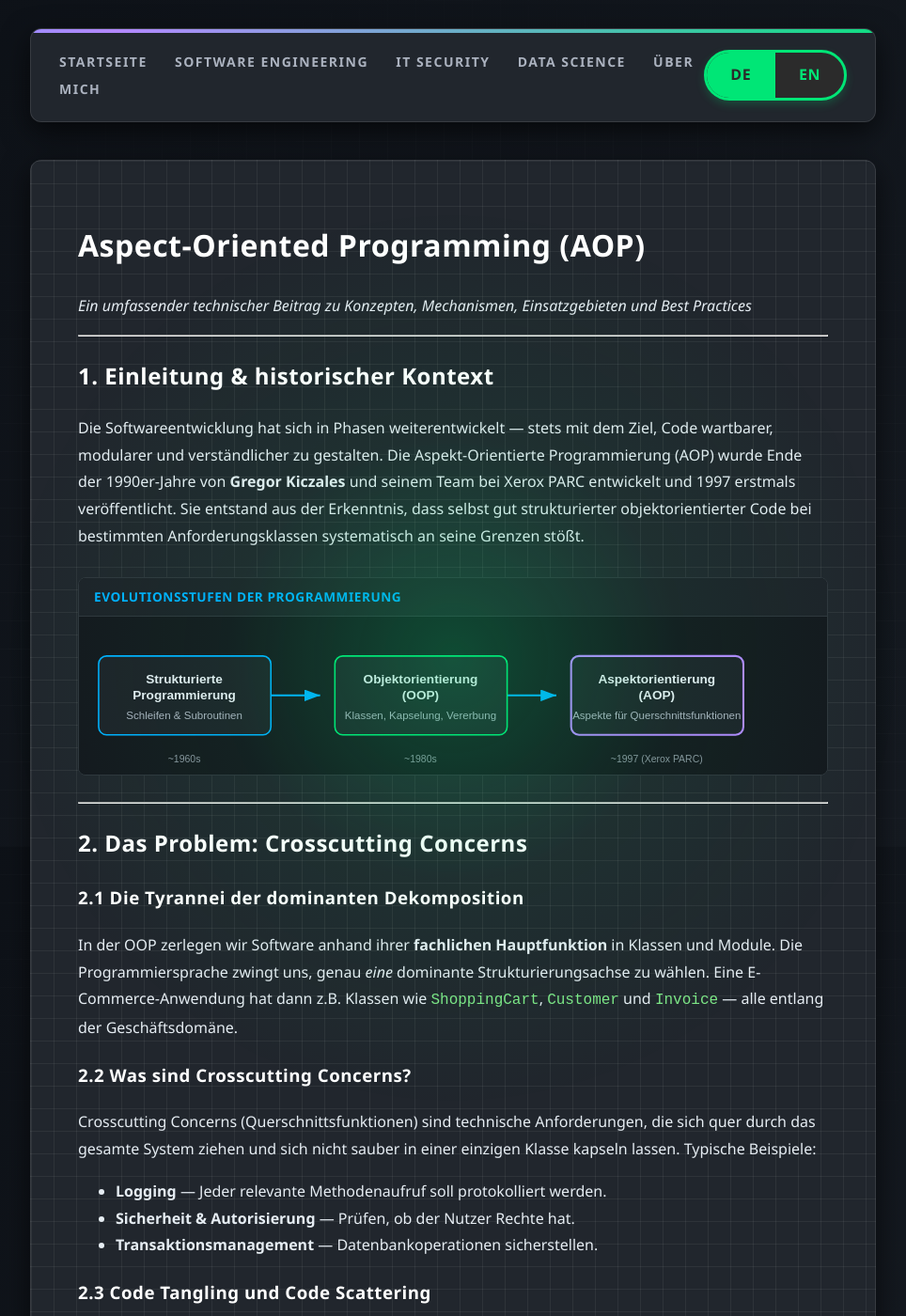
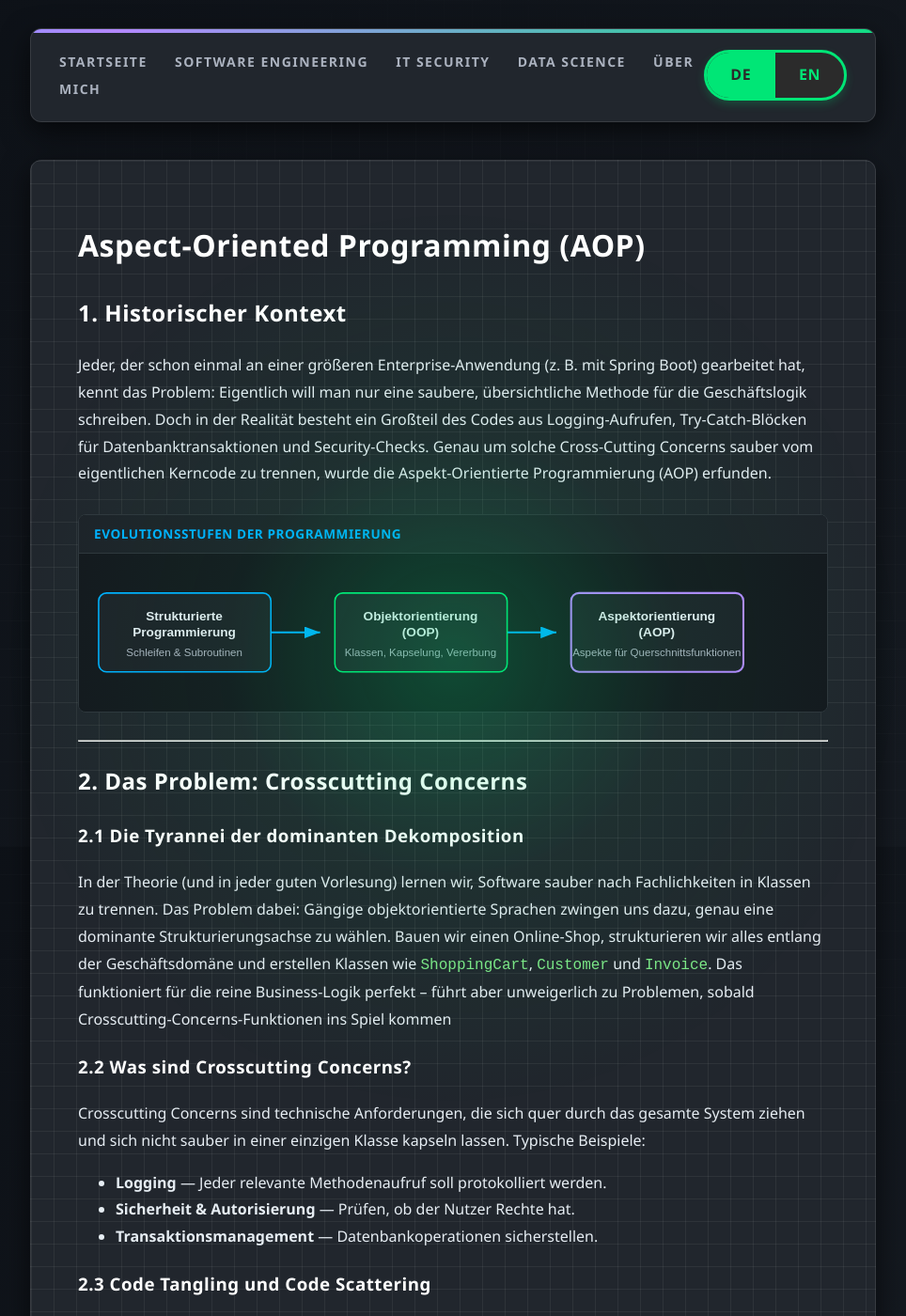
Before and after one commit to AntonRfl/AntonRfl.github.io, a Jekyll site: the page built from _posts/2026-03-24-aop-aspect-oriented-programming.md, in a window 1280 px wide and 1400 px high. Shown: the whole window at 94% size, without its empty margins (158-1122 px from the left). Built offline with Jekyll 4.4.1, drawn with Linux system fonts in a browser that asks for light colours; some of the changed text lies outside the part shown.

Commit message:
Refactor AOP article for clarity and structure

```diff
--- a/_posts/2026-03-24-aop-aspect-oriented-programming.md
+++ b/_posts/2026-03-24-aop-aspect-oriented-programming.md
@@ -93,13 +93,8 @@ lang: de
 
 # Aspect-Oriented Programming (AOP)
 
-*Ein umfassender technischer Beitrag zu Konzepten, Mechanismen, Einsatzgebieten und Best Practices*
-
----
-
-## 1. Einleitung & historischer Kontext
-
-Die Softwareentwicklung hat sich in Phasen weiterentwickelt — stets mit dem Ziel, Code wartbarer, modularer und verständlicher zu gestalten. Die Aspekt-Orientierte Programmierung (AOP) wurde Ende der 1990er-Jahre von **Gregor Kiczales** und seinem Team bei Xerox PARC entwickelt und 1997 erstmals veröffentlicht. Sie entstand aus der Erkenntnis, dass selbst gut strukturierter objektorientierter Code bei bestimmten Anforderungsklassen systematisch an seine Grenzen stößt.
+## 1. Historischer Kontext
+Jeder, der schon einmal an einer größeren Enterprise-Anwendung (z. B. mit Spring Boot) gearbeitet hat, kennt das Problem: Eigentlich will man nur eine saubere, übersichtliche Methode für die Geschäftslogik schreiben. Doch in der Realität besteht ein Großteil des Codes aus Logging-Aufrufen, Try-Catch-Blöcken für Datenbanktransaktionen und Security-Checks. Genau um solche Cross-Cutting Concerns sauber vom eigentlichen Kerncode zu trennen, wurde die Aspekt-Orientierte Programmierung (AOP) erfunden.
 
 <div class="diagram-wrap">
   <div class="diagram-title">Evolutionsstufen der Programmierung</div>
@@ -122,9 +117,6 @@ Die Softwareentwicklung hat sich in Phasen weiterentwickelt — stets mit dem Zi
     <text x="587" y="68" text-anchor="middle" font-weight="bold" font-size="13" fill="#e6edf3">Aspektorientierung</text>
     <text x="587" y="84" text-anchor="middle" font-weight="bold" font-size="13" fill="#e6edf3">(AOP)</text>
     <text x="587" y="104" text-anchor="middle" font-size="11" fill="#abb2bf">Aspekte für Querschnittsfunktionen</text>
-    <text x="107" y="148" text-anchor="middle" font-size="10" fill="#8b949e">~1960s</text>
-    <text x="347" y="148" text-anchor="middle" font-size="10" fill="#8b949e">~1980s</text>
-    <text x="587" y="148" text-anchor="middle" font-size="10" fill="#8b949e">~1997 (Xerox PARC)</text>
   </svg>
 </div>
 
@@ -134,12 +126,11 @@ Die Softwareentwicklung hat sich in Phasen weiterentwickelt — stets mit dem Zi
 
 ### 2.1 Die Tyrannei der dominanten Dekomposition
 
-In der OOP zerlegen wir Software anhand ihrer **fachlichen Hauptfunktion** in Klassen und Module. Die Programmiersprache zwingt uns, genau *eine* dominante Strukturierungsachse zu wählen. Eine E-Commerce-Anwendung hat dann z.B. Klassen wie `ShoppingCart`, `Customer` und `Invoice` — alle entlang der Geschäftsdomäne.
+In der Theorie (und in jeder guten Vorlesung) lernen wir, Software sauber nach Fachlichkeiten in Klassen zu trennen. Das Problem dabei: Gängige objektorientierte Sprachen zwingen uns dazu, genau eine dominante Strukturierungsachse zu wählen. Bauen wir einen Online-Shop, strukturieren wir alles entlang der Geschäftsdomäne und erstellen Klassen wie `ShoppingCart`, `Customer` und `Invoice`. Das funktioniert für die reine Business-Logik perfekt – führt aber unweigerlich zu Problemen, sobald Crosscutting-Concerns-Funktionen ins Spiel kommen
 
 ### 2.2 Was sind Crosscutting Concerns?
 
-Crosscutting Concerns (Querschnittsfunktionen) sind technische Anforderungen, die sich quer durch das gesamte System ziehen und sich nicht sauber in einer einzigen Klasse kapseln lassen. Typische Beispiele:
-
+Crosscutting Concerns sind technische Anforderungen, die sich quer durch das gesamte System ziehen und sich nicht sauber in einer einzigen Klasse kapseln lassen. Typische Beispiele:
 - **Logging** — Jeder relevante Methodenaufruf soll protokolliert werden.
 - **Sicherheit & Autorisierung** — Prüfen, ob der Nutzer Rechte hat.
 - **Transaktionsmanagement** — Datenbankoperationen sicherstellen.
@@ -200,12 +191,12 @@ Crosscutting Concerns (Querschnittsfunktionen) sind technische Anforderungen, di
 </div>
 
 <div class="callout warning">
-<strong>🔴 Code Tangling (Wirrwarr)</strong>
+<strong> Code Tangling (Wirrwarr)</strong>
 Die eigentliche Geschäftslogik wird durch Infrastruktur-Code überlagert. <em>Konsequenz: Schlechte Lesbarkeit.</em>
 </div>
 
 <div class="callout danger">
-<strong>🔴 Code Scattering (Streuung)</strong>
+<strong> Code Scattering (Streuung)</strong>
 Der Code ist über hunderte Module verstreut. <em>Konsequenz: Enormer Wartungsaufwand.</em>
 </div>
 
@@ -287,7 +278,7 @@ Der Code ist über hunderte Module verstreut. <em>Konsequenz: Enormer Wartungsau
 
 <div class="pro-con">
   <div class="pro">
-    <h4>✅ Vorteile</h4>
+    <h4> Vorteile</h4>
     <ul>
       <li>Saubere Trennung der Belange (SoC)</li>
       <li>Zentrale Verwaltung</li>
@@ -295,7 +286,7 @@ Der Code ist über hunderte Module verstreut. <em>Konsequenz: Enormer Wartungsau
     </ul>
   </div>
   <div class="con">
-    <h4>❌ Nachteile</h4>
+    <h4> Nachteile</h4>
     <ul>
       <li>Erhöhte Komplexität</li>
       <li>Lernkurve für Syntax</li>
@@ -310,8 +301,8 @@ Der Code ist über hunderte Module verstreut. <em>Konsequenz: Enormer Wartungsau
 
 <div class="best-practices">
 <ol>
-  <li><strong>Aspekte sparsam einsetzen:</strong> Nur für echte Querschnittsfunktionen.</li>
-  <li><strong>Pointcuts zentralisieren:</strong> Definitionen zusammenfassen.</li>
-  <li><strong>Umfassend dokumentieren:</strong> Der Einfluss ist oft unsichtbar.</li>
+  <li> Aspekte sparsam einsetzen:</strong> Nur für echte Querschnittsfunktionen.</li>
+  <li> Pointcuts zentralisieren:</strong> Definitionen zusammenfassen.</li>
+  <li> Umfassend dokumentieren:</strong> Der Einfluss ist oft unsichtbar.</li>
 </ol>
 </div>
```
